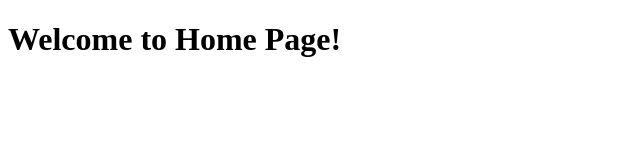
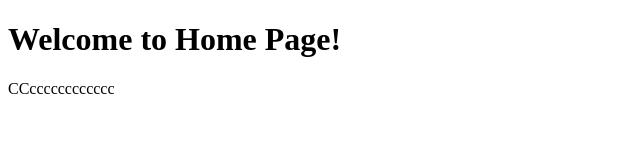
Before and after one commit to manorath86/test_first_repo, a plain HTML site: page index.html in a window 1280 px wide. Shown: the whole page, without its empty margins (0-640 px from the left). Drawn offline with Linux system fonts and the light colour scheme.

Commit message:
Check diff changes

```diff
--- a/index.html
+++ b/index.html
@@ -4,6 +4,6 @@
 <head></head>
 <body>
     <h1>Welcome to Home Page!</h1>
-
+ CCcccccccccccc
 </body>
 </html>
```
Also changed, not shown: about-us.html (line endings or trailing spaces).
